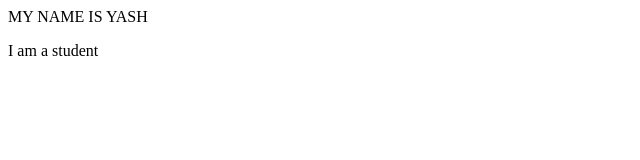
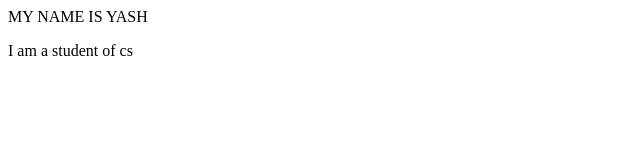
Before and after one commit to YashChoudhary09/SECOND-DEMO, a plain HTML site: page SECOND-DEMO/index.html in a window 1280 px wide. Shown: the full height of the page, 0-640 px from the left. Drawn offline with Linux system fonts and the light colour scheme.

Commit message:
add new feature

```diff
--- a/SECOND-DEMO/index.html
+++ b/SECOND-DEMO/index.html
@@ -1,2 +1,2 @@
 <p>MY NAME IS YASH</p>
-<p>I am a student</p>
+<p>I am a student of cs</p>
```
